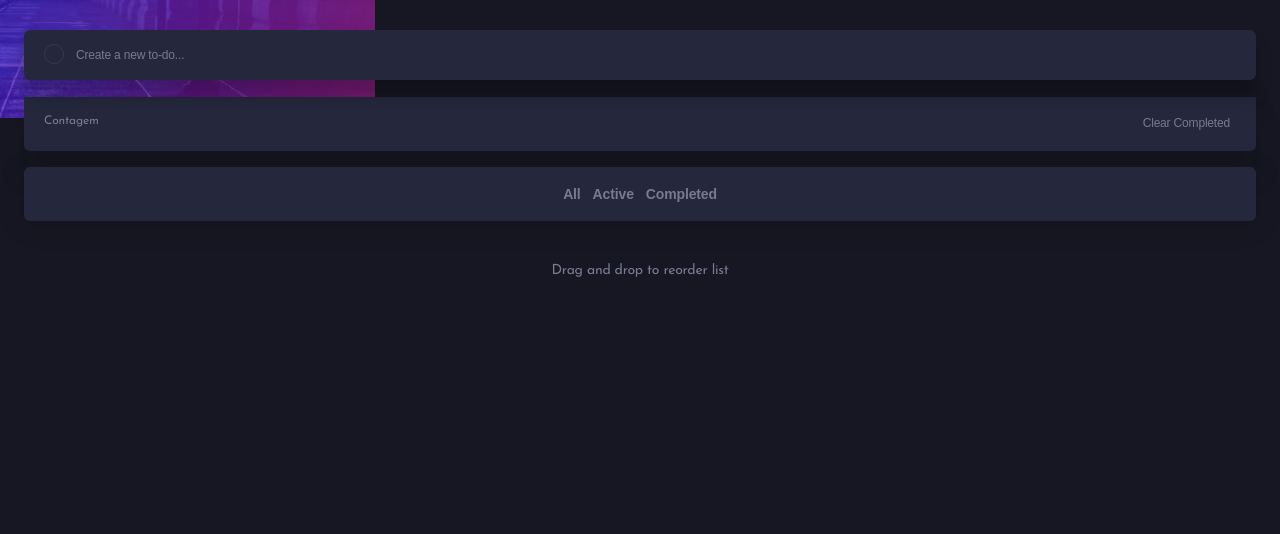
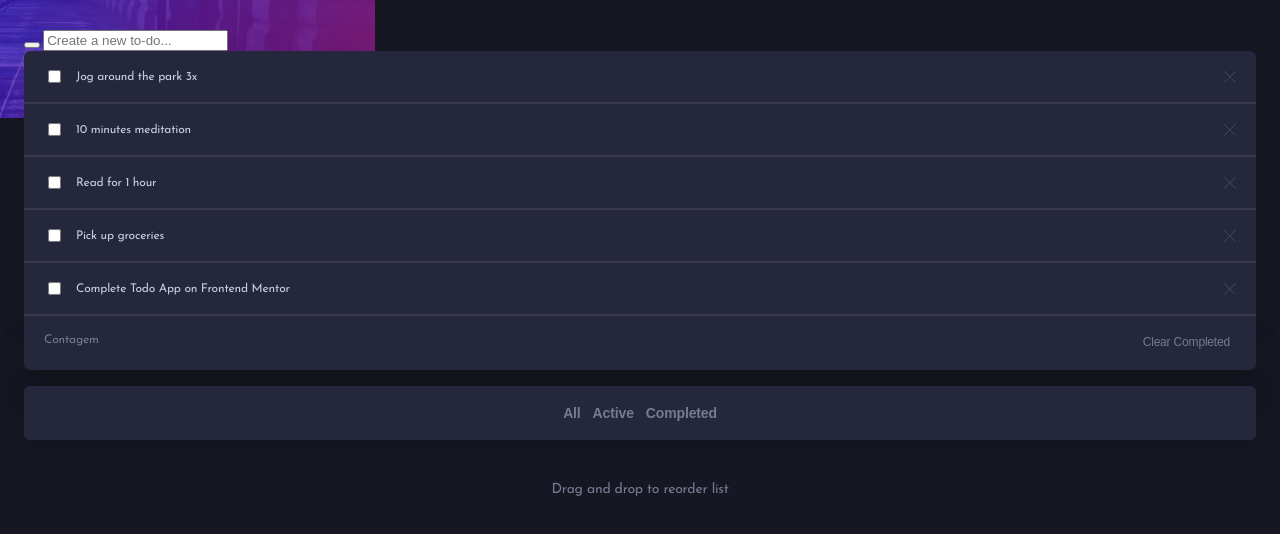
Before and after one commit to MathMattar/11-todo-app-main, a plain HTML site: page index.html in a window 1280 px wide. Shown: the part 82-616 px from the top of the page. Drawn offline with nearby package versions, Linux system fonts and the light colour scheme.

Commit message:
Insert data-value

```diff
--- a/index.html
+++ b/index.html
@@ -28,14 +28,14 @@
     </header>
 
     <main class="to-do">
-        <form class="to-do__new" id="formTask">
-            <button type="submit" class="to-do__task-send" id="addTask"></button>
-            <input type="text" class="to-do__input" id="newTask" placeholder="Create a new to-do...">
+        <form class="to-do__form" id="formTask">
+            <button type="submit" class="to-do__task-send" id="sendTask"></button>
+            <input type="text" class="to-do__input" id="insertTask" placeholder="Create a new to-do...">
         </form>
 
         <ul class="to-do__list" id="toDoList">
-            <!-- <li class="to-do__item">
-                <input type="checkbox" class="to-do__button" id="complete">
+            <li class="to-do__item" data-value="0">
+                <input type="checkbox" class="to-do__complete" id="complete">
                 <span class="to-do__task" id="task">Jog around the park 3x</span>
                 <button type="button" class="to-do__delete" id="exclude">
                     <img src="./assets/images/icon-cross.svg" alt="Close icon" class="to-do__delete--icon">
@@ -43,8 +43,8 @@
             </li>
             <hr>
 
-            <li class="to-do__item">
-                <input type="checkbox" class="to-do__button" id="checkbox">
+            <li class="to-do__item" data-value="1">
+                <input type="checkbox" class="to-do__complete" id="checkbox">
                 <span class="to-do__task" id="task">10 minutes meditation</span>
                 <button class="to-do__delete" id="clearTask">
                     <img src="./assets/images/icon-cross.svg" alt="Close icon" class="to-do__delete--icon">
@@ -53,8 +53,8 @@
             <hr>
 
 
-            <li class="to-do__item">
-                <input type="checkbox" class="to-do__button" id="checkbox">
+            <li class="to-do__item" data-value="2">
+                <input type="checkbox" class="to-do__complete" id="checkbox">
                 <span class="to-do__task" id="task">Read for 1 hour</span>
                 <button class="to-do__delete" id="clearTask">
                     <img src="./assets/images/icon-cross.svg" alt="Close icon" class="to-do__delete--icon">
@@ -63,8 +63,8 @@
             <hr>
 
 
-            <li class="to-do__item">
-                <input type="checkbox" class="to-do__button" id="checkbox">
+            <li class="to-do__item" data-value="3">
+                <input type="checkbox" class="to-do__complete" id="checkbox">
                 <span class="to-do__task" id="task">Pick up groceries</span>
                 <button class="to-do__delete" id="clearTask">
                     <img src="./assets/images/icon-cross.svg" alt="Close icon" class="to-do__delete--icon">
@@ -73,14 +73,14 @@
             <hr>
 
 
-            <li class="to-do__item">
-                <input type="checkbox" class="to-do__button" id="checkbox">
+            <li class="to-do__item" data-value="4">
+                <input type="checkbox" class="to-do__complete" id="checkbox">
                 <span class="to-do__task" id="task">Complete Todo App on Frontend Mentor</span>
                 <button class="to-do__delete" id="clearTask">
                     <img src="./assets/images/icon-cross.svg" alt="Close icon" class="to-do__delete--icon">
                 </button>
             </li>
-            <hr> -->
+            <hr>
         </ul>
 
         <section class="to-do__tools">
@@ -102,7 +102,7 @@
     </footer>
 
     <script src="./assets/js/switchThema.js"></script>
-    <script src="./assets/js/toDoList.js"></script>
+    <script src="./assets/js/toDoList.js" type="module"></script>
 
 </body>
 
```
